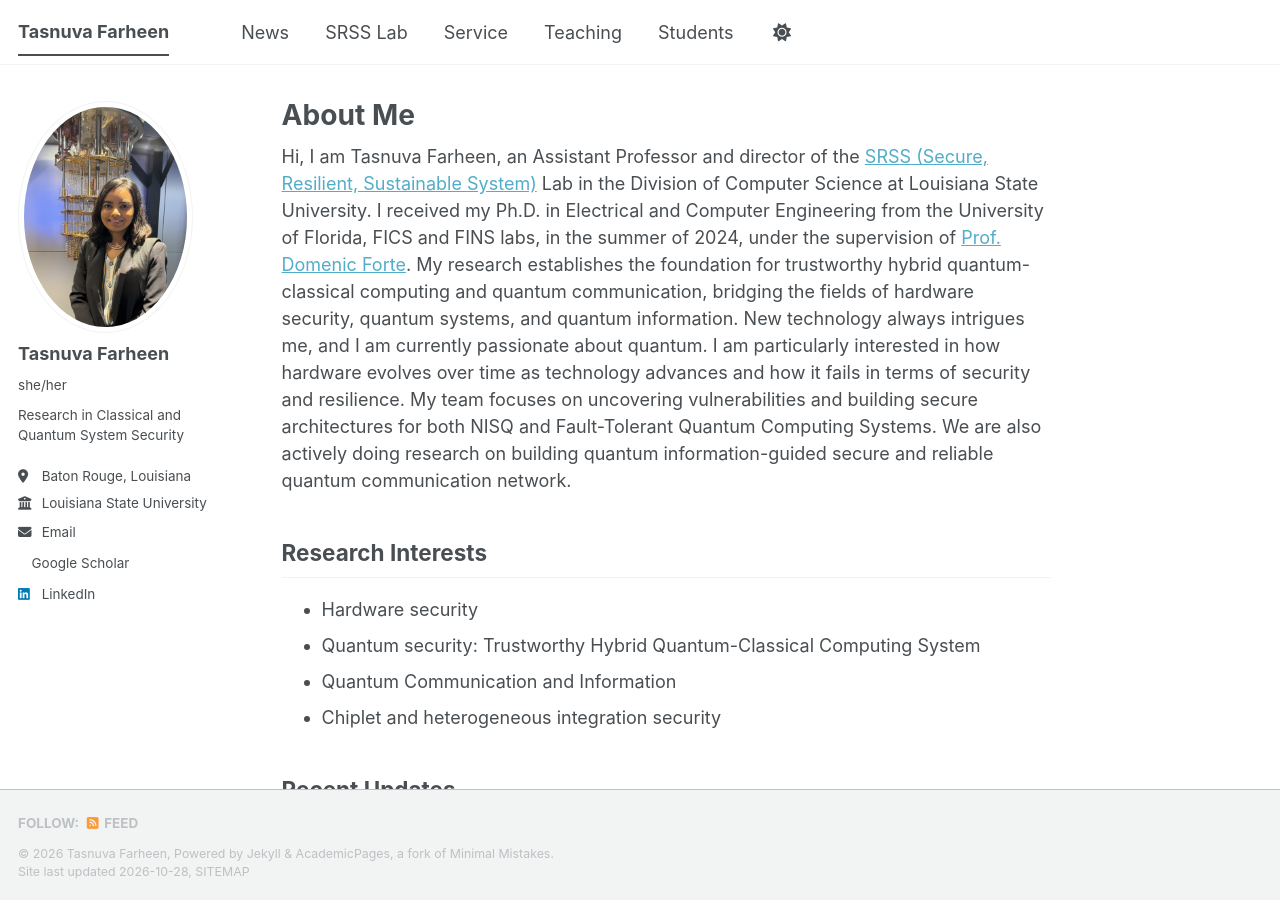
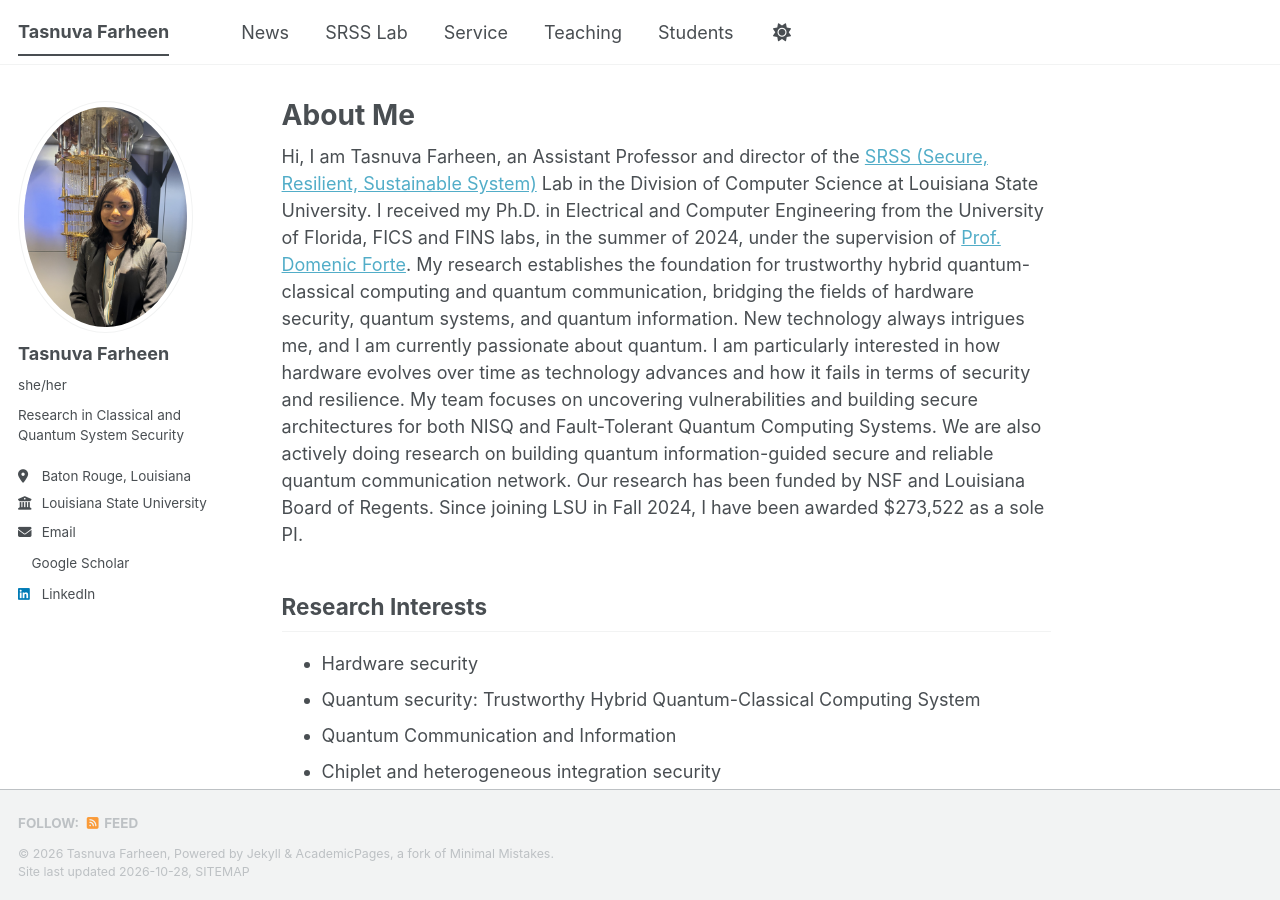
Before and after one commit to tasnuvafarheenanika/tasnuvafarheenanika.github.io, a Jekyll site: the page built from _pages/about.md, in a window 1280 px wide and 900 px high. Built offline with Jekyll 4.4.1, drawn with Linux system fonts in a browser that asks for light colours; a style sheet for code colours, icons or effects is not loaded.

Commit message:
Update about.md

```diff
--- a/_pages/about.md
+++ b/_pages/about.md
@@ -7,7 +7,7 @@ redirect_from:
   - /about.html
 ---
 
-Hi, I am Tasnuva Farheen, an Assistant Professor and director of the [SRSS (Secure, Resilient, Sustainable System)](https://srsslab.lsu.edu/) Lab in the Division of Computer Science at Louisiana State University. I received my Ph.D. in Electrical and Computer Engineering from the University of Florida, FICS and FINS labs, in the summer of 2024, under the supervision of [Prof. Domenic Forte](https://faculty.eng.ufl.edu/dforte/). My research establishes the foundation for trustworthy hybrid quantum-classical computing and quantum communication, bridging the fields of hardware security, quantum systems, and quantum information. New technology always intrigues me, and I am currently passionate about quantum. I am particularly interested in how hardware evolves over time as technology advances and how it fails in terms of security and resilience. My team focuses on uncovering vulnerabilities and building secure architectures for both NISQ and Fault-Tolerant Quantum Computing Systems. We are also actively doing research on building quantum information-guided secure and reliable quantum communication network.
+Hi, I am Tasnuva Farheen, an Assistant Professor and director of the [SRSS (Secure, Resilient, Sustainable System)](https://srsslab.lsu.edu/) Lab in the Division of Computer Science at Louisiana State University. I received my Ph.D. in Electrical and Computer Engineering from the University of Florida, FICS and FINS labs, in the summer of 2024, under the supervision of [Prof. Domenic Forte](https://faculty.eng.ufl.edu/dforte/). My research establishes the foundation for trustworthy hybrid quantum-classical computing and quantum communication, bridging the fields of hardware security, quantum systems, and quantum information. New technology always intrigues me, and I am currently passionate about quantum. I am particularly interested in how hardware evolves over time as technology advances and how it fails in terms of security and resilience. My team focuses on uncovering vulnerabilities and building secure architectures for both NISQ and Fault-Tolerant Quantum Computing Systems. We are also actively doing research on building quantum information-guided secure and reliable quantum communication network. Our research has been funded by NSF and Louisiana Board of Regents. Since joining LSU in Fall 2024, I have been awarded $273,522 as a sole PI.
 
 ## Research Interests
 - Hardware security
```
